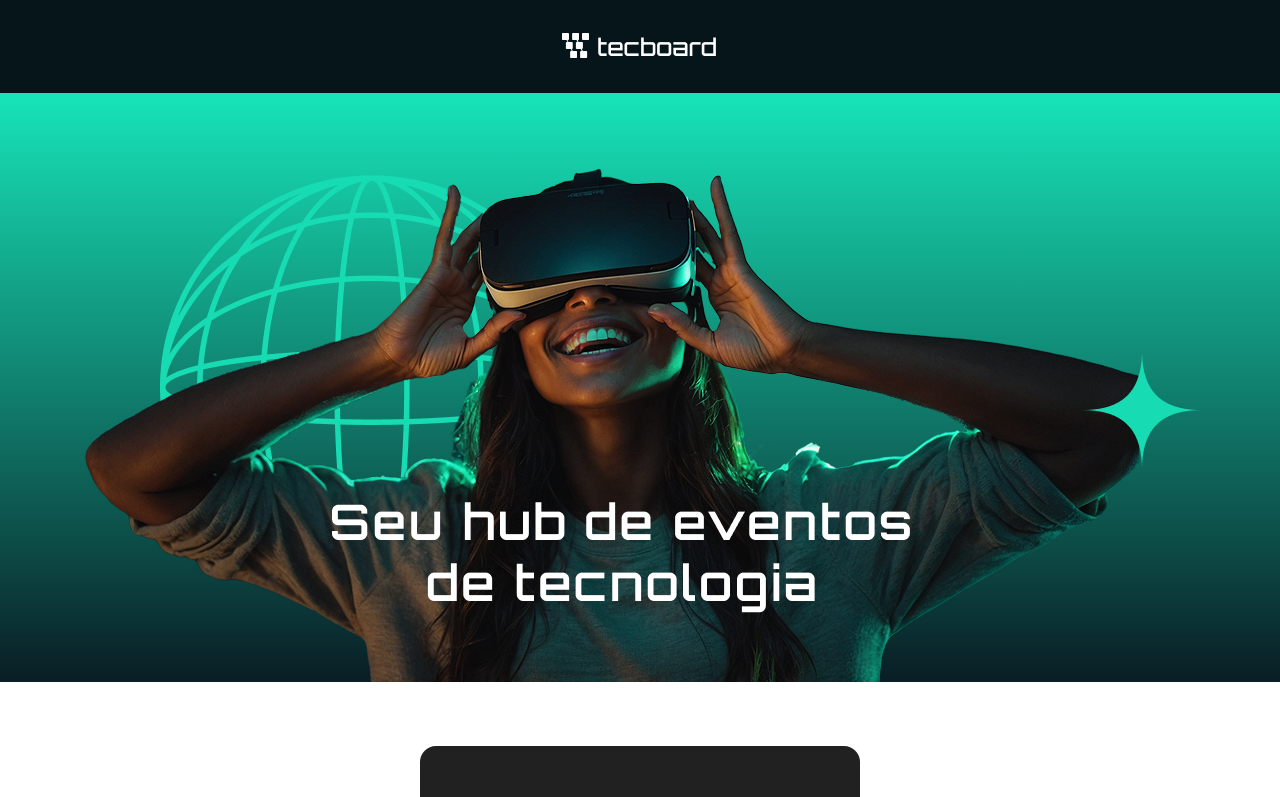
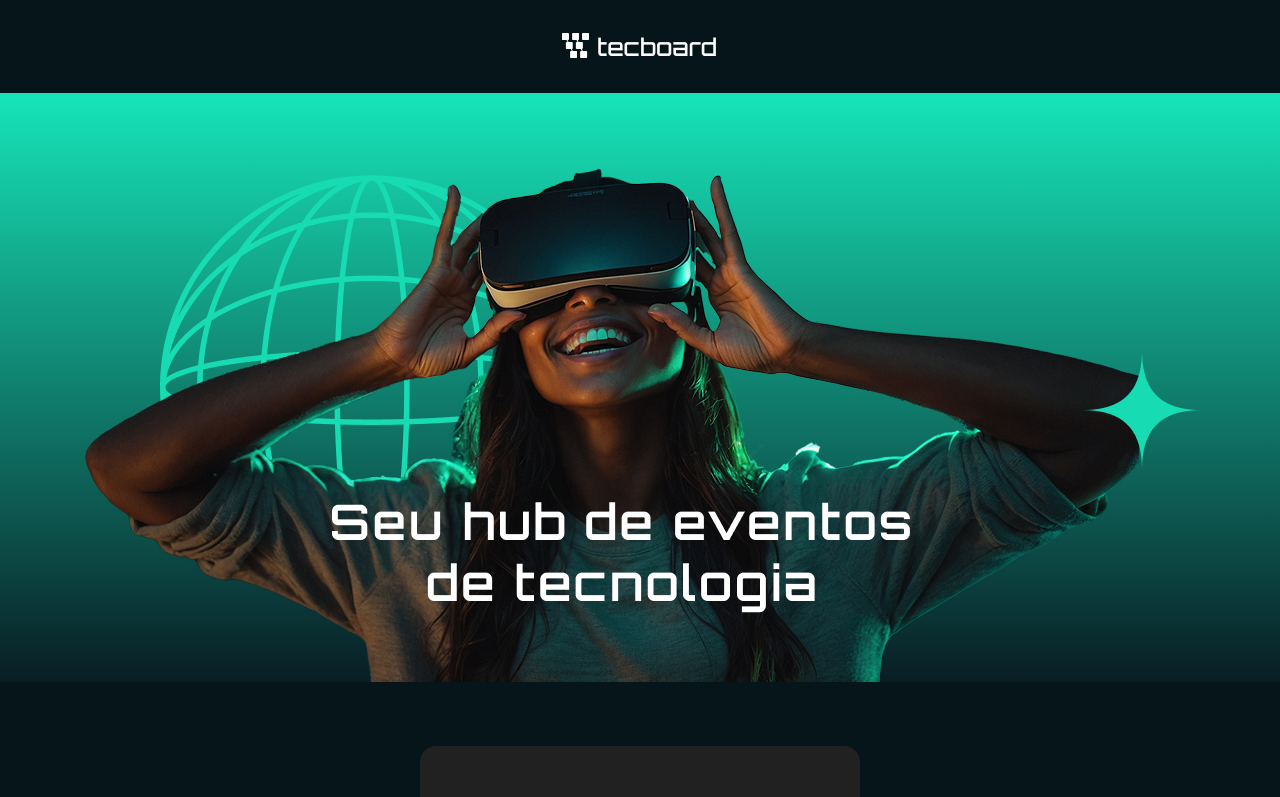
Before and after one commit to jvtrfortunato/tecboard, a React (Vite) app: page / in a window 1280 px wide. Shown: the top 797 px of the page. Built offline with nearby package versions, Linux system fonts and the light colour scheme.

Commit message:
style: define background-color global da aplicação no index.css

```diff
--- a/src/index.css
+++ b/src/index.css
@@ -1,3 +1,6 @@
 * {
     font-family: "Work Sans", sans-serif;
 }
+body {
+    background-color: #06151A;
+}
```
